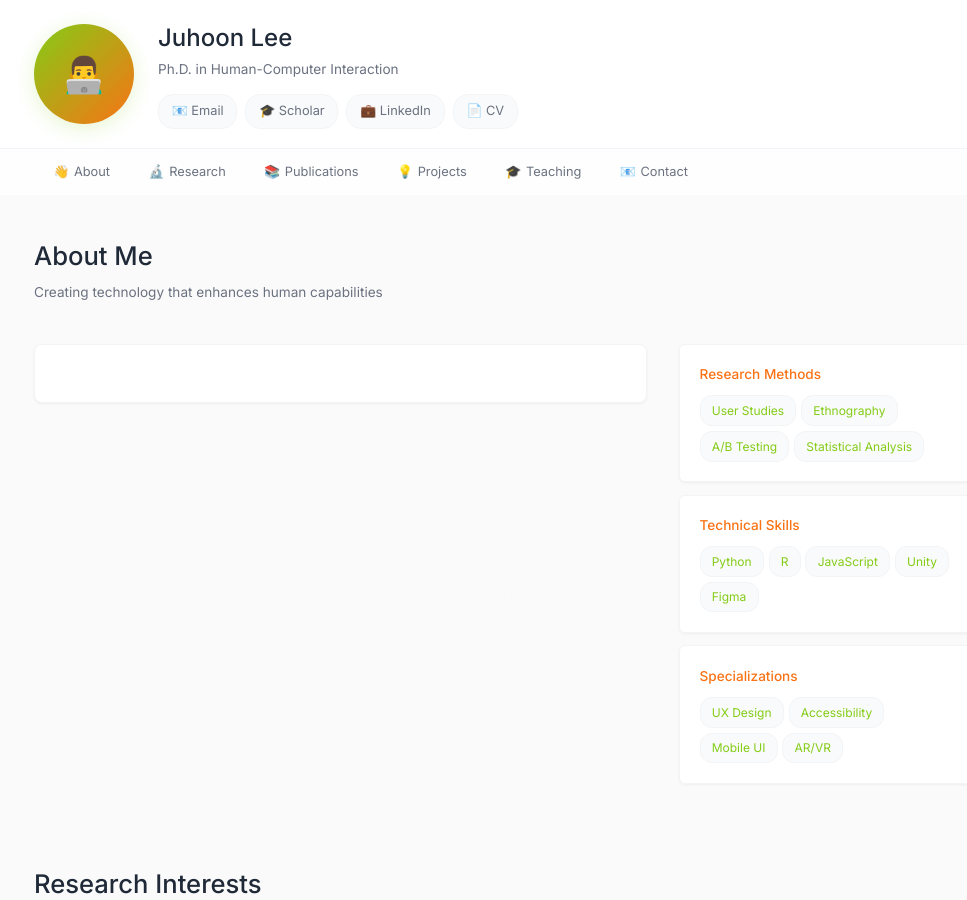
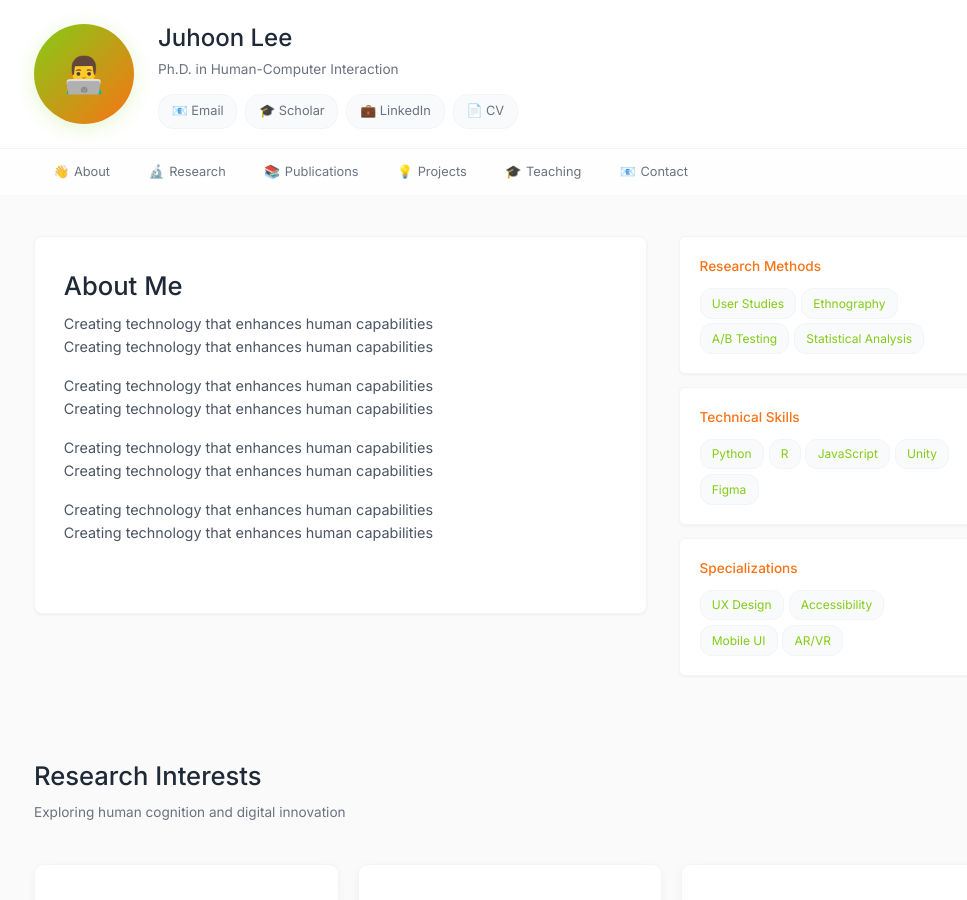
Before and after one commit to julielee16/personal-website, a Jekyll site: the page built from index.md, in a window 1280 px wide and 900 px high. Shown: the whole window, without its empty margins (130-1097 px from the left). Built offline with Jekyll 4.4.1, drawn with Linux system fonts in a browser that asks for light colours.

Commit message:
Update default.html

```diff
--- a/_layouts/default.html
+++ b/_layouts/default.html
@@ -53,13 +53,15 @@
 
         <!-- About Section -->
         <section id="about" class="content-section">
-            <div class="section-header">
-                <h3>About Me</h3>
-                <p class="section-subtitle">Creating technology that enhances human capabilities</p>
-            </div>
-
             <div class="about-grid">
                 <div class="bio-content">
+                    <div class="section-header">
+                        <h3>About Me</h3>
+                        <p class="section-subtitle">Creating technology that enhances human capabilities Creating technology that enhances human capabilities</p>
+                        <p class="section-subtitle">Creating technology that enhances human capabilities Creating technology that enhances human capabilities</p>
+                        <p class="section-subtitle">Creating technology that enhances human capabilities Creating technology that enhances human capabilities</p>
+                        <p class="section-subtitle">Creating technology that enhances human capabilities Creating technology that enhances human capabilities</p>
+                    </div>
                 </div>
 
                 <div class="skills-panel">
```
